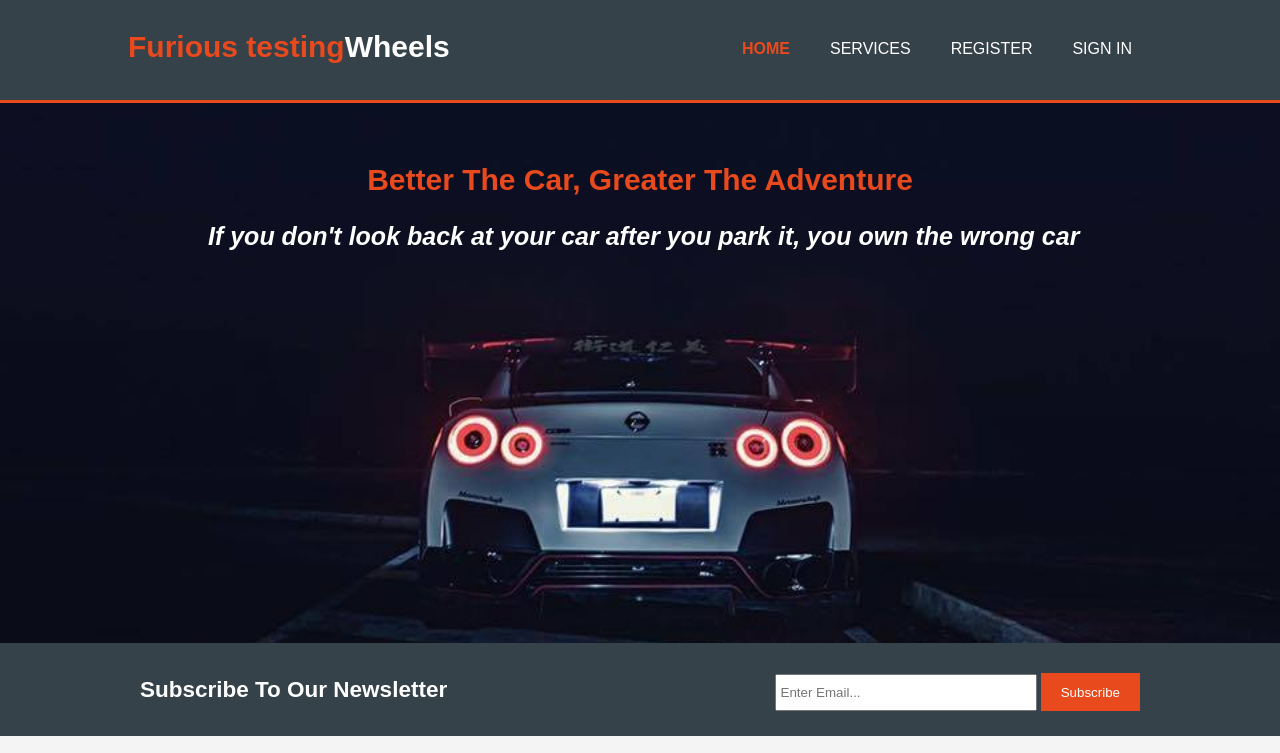
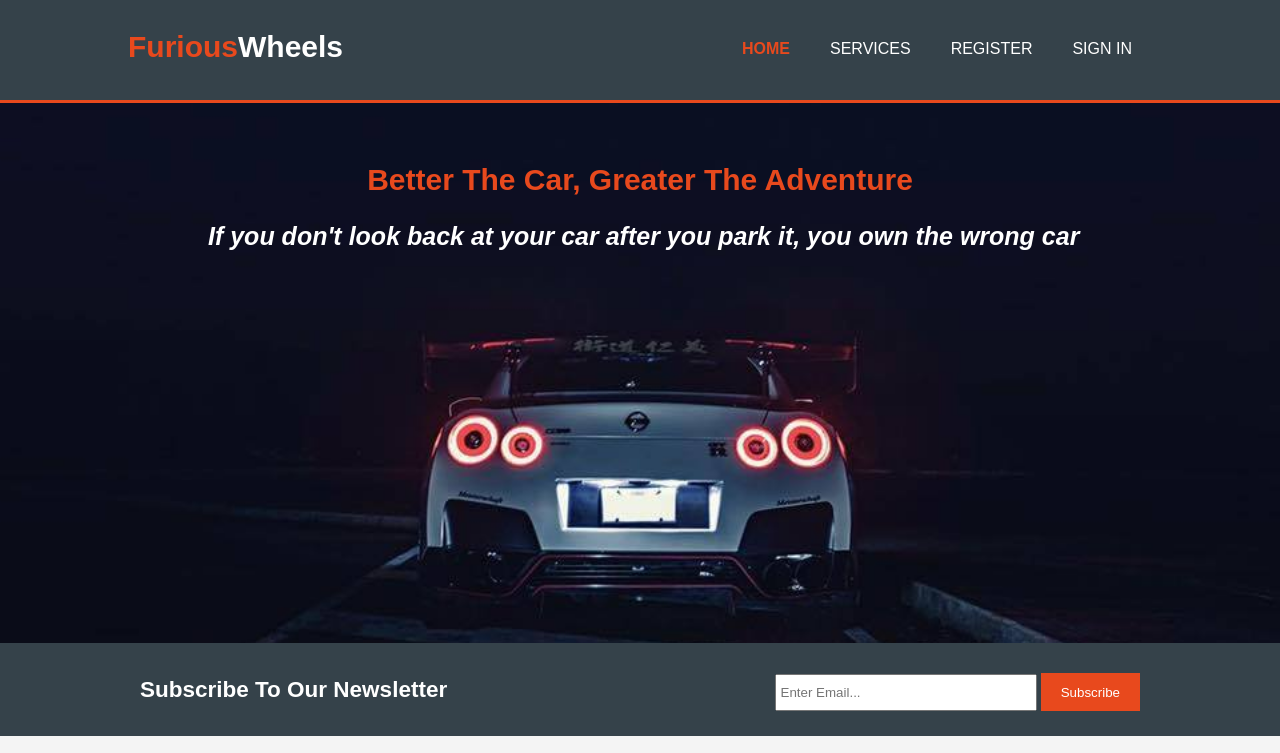
Before and after one commit to ghazalrana/FuriousWheel, a plain HTML site: page index.html in a window 1280 px wide. Shown: the top 753 px of the page. Drawn offline with Linux system fonts and the light colour scheme.

Commit message:
Update index.html

```diff
--- a/index.html
+++ b/index.html
@@ -13,7 +13,7 @@
     <div class="container">
 
       <div id="branding">
-        <h1> <span class="highlight">Furious testing</span>Wheels</h1>
+        <h1> <span class="highlight">Furious</span>Wheels</h1>
       </div>
 
       <nav>
```
